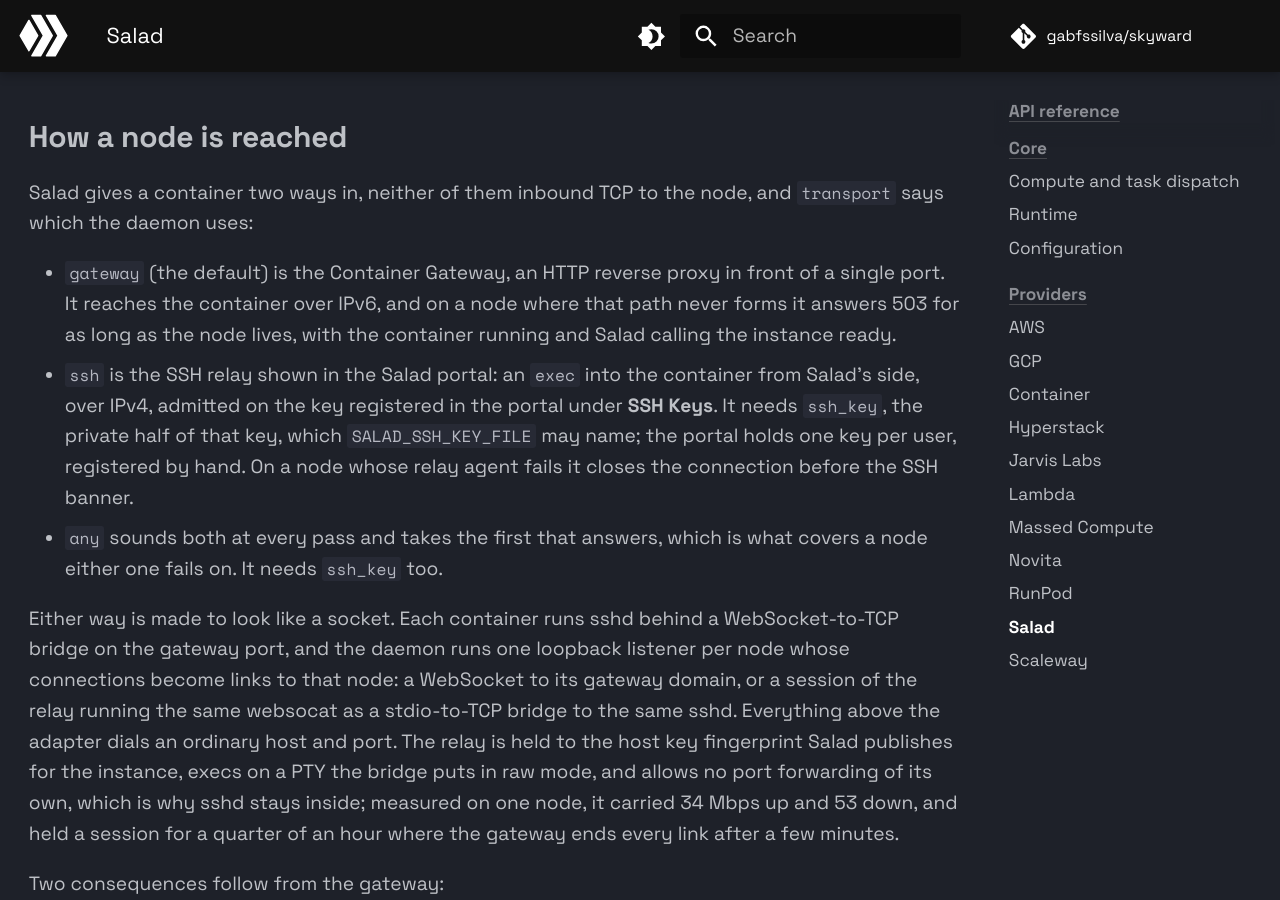
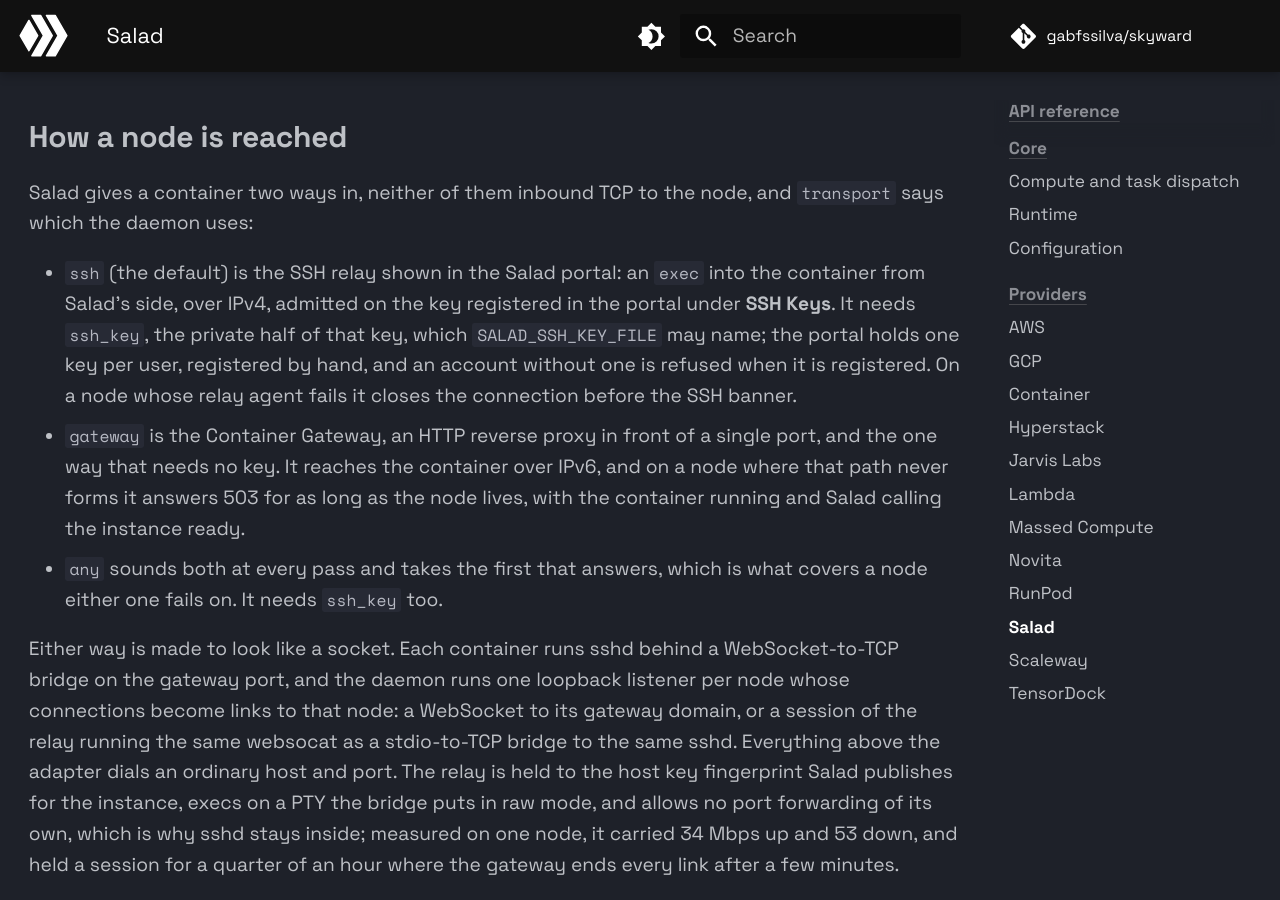
Before and after one commit to gabfssilva/skyward, an MkDocs documentation site: the page built from docs/reference/providers/salad.md, in a window 1280 px wide and 900 px high, scrolled down 2453 px. Built offline with MkDocs 1.6.1 and Material for MkDocs 9.7.7, drawn with Linux system fonts in a browser that asks for light colours; comment, search, counter and statistics services are not loaded; some of the changed text lies outside the part shown.

Commit message:
feat(salad,sdk): a Salad account reaches its nodes through the SSH relay unless told otherwise
The relay is the way in that held a session for a quarter of an hour and
needs no IPv6 path to the container, so it is what a new account gets. The
cost is the key: `ssh_key` is now required unless `transport` is `gateway`,
and an account without one is refused when it is registered, with the message
saying where the key comes from. `gateway` stays as the one setting that does
without it, and `any` as before.

The provider tests that are about the gateway say so now, and the sanity
target for Salad lists `SALAD_SSH_KEY_FILE` among what it needs.

Co-Authored-By: Claude Fable 5.1 <noreply@anthropic.com>

````diff
--- a/docs/reference/providers/salad.md
+++ b/docs/reference/providers/salad.md
@@ -15,7 +15,7 @@ provider = sky.Salad(
 )
 ```
 
-The API key can come from `SALAD_API_KEY`. `organization` and `project` can come from `SALAD_ORGANIZATION` and `SALAD_PROJECT`; the project name is lowercased. `ssh_key`, needed by a `transport` other than `gateway`, can come from the file `SALAD_SSH_KEY_FILE` names; see [how a node is reached](#how-a-node-is-reached).
+The API key can come from `SALAD_API_KEY`. `organization` and `project` can come from `SALAD_ORGANIZATION` and `SALAD_PROJECT`; the project name is lowercased. `ssh_key`, needed unless `transport` is `gateway`, can come from the file `SALAD_SSH_KEY_FILE` names; see [how a node is reached](#how-a-node-is-reached).
 
 `priority` (`high`, `medium`, `low` or `batch`) selects the price and how readily the workload is preempted. `spot` allocation is not available; every offer is on-demand, billed per second.
 
@@ -43,8 +43,8 @@ A compute that names no accelerator is sold a CPU node, even where a GPU class w
 
 Salad gives a container two ways in, neither of them inbound TCP to the node, and `transport` says which the daemon uses:
 
-- `gateway` (the default) is the Container Gateway, an HTTP reverse proxy in front of a single port. It reaches the container over IPv6, and on a node where that path never forms it answers 503 for as long as the node lives, with the container running and Salad calling the instance ready.
-- `ssh` is the SSH relay shown in the Salad portal: an `exec` into the container from Salad's side, over IPv4, admitted on the key registered in the portal under **SSH Keys**. It needs `ssh_key`, the private half of that key, which `SALAD_SSH_KEY_FILE` may name; the portal holds one key per user, registered by hand. On a node whose relay agent fails it closes the connection before the SSH banner.
+- `ssh` (the default) is the SSH relay shown in the Salad portal: an `exec` into the container from Salad's side, over IPv4, admitted on the key registered in the portal under **SSH Keys**. It needs `ssh_key`, the private half of that key, which `SALAD_SSH_KEY_FILE` may name; the portal holds one key per user, registered by hand, and an account without one is refused when it is registered. On a node whose relay agent fails it closes the connection before the SSH banner.
+- `gateway` is the Container Gateway, an HTTP reverse proxy in front of a single port, and the one way that needs no key. It reaches the container over IPv6, and on a node where that path never forms it answers 503 for as long as the node lives, with the container running and Salad calling the instance ready.
 - `any` sounds both at every pass and takes the first that answers, which is what covers a node either one fails on. It needs `ssh_key` too.
 
 Either way is made to look like a socket. Each container runs sshd behind a WebSocket-to-TCP bridge on the gateway port, and the daemon runs one loopback listener per node whose connections become links to that node: a WebSocket to its gateway domain, or a session of the relay running the same websocat as a stdio-to-TCP bridge to the same sshd. Everything above the adapter dials an ordinary host and port. The relay is held to the host key fingerprint Salad publishes for the instance, execs on a PTY the bridge puts in raw mode, and allows no port forwarding of its own, which is why sshd stays inside; measured on one node, it carried 34 Mbps up and 53 down, and held a session for a quarter of an hour where the gateway ends every link after a few minutes.
````
Also changed, not shown: docs/providers.md (+5 -0 lines), 4 other files.
